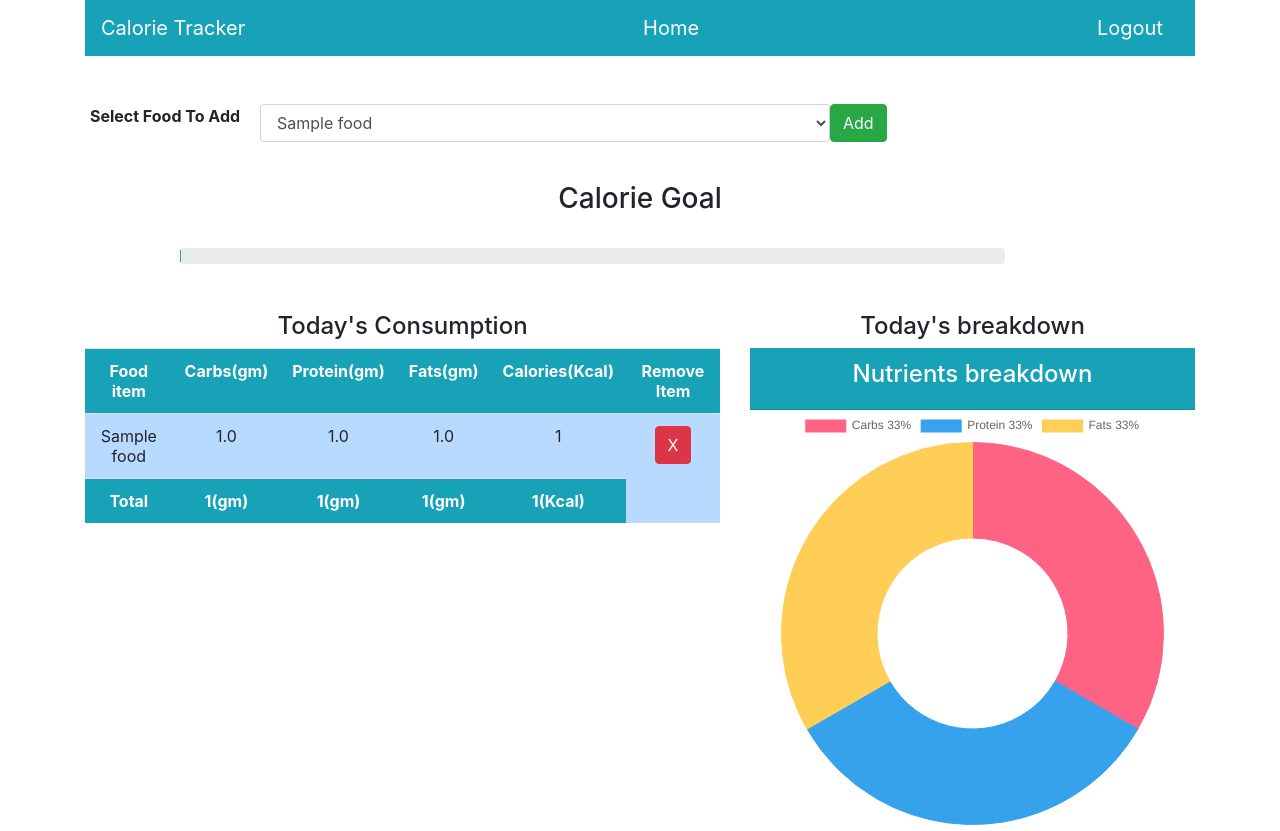
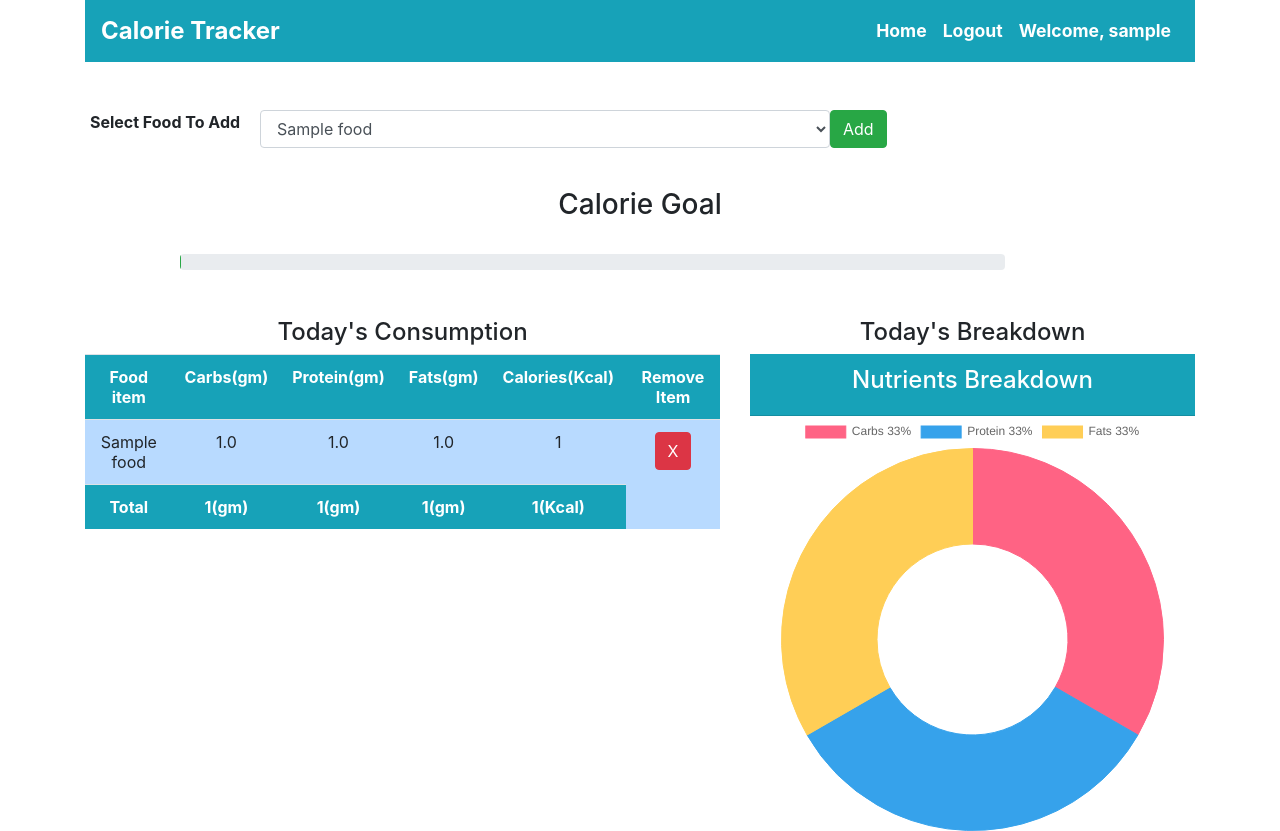
Before and after one commit to charanprabaakaran/calorie-tracker, a Django app: page / in a window 1280 px wide. Run offline with Django 3.2, Linux system fonts and the light colour scheme; a user stored in the database is signed in; tables that the repository leaves empty hold one stand-in row (values such as "Sample post"); some libraries are stand-ins or nearby versions.

Commit message:
ui changes

```diff
--- a/mysite/myapp/templates/myapp/index.html
+++ b/mysite/myapp/templates/myapp/index.html
@@ -1,26 +1,67 @@
 <html>
+
 <head>
     <link rel="stylesheet" href="https://maxcdn.bootstrapcdn.com/bootstrap/4.0.0/css/bootstrap.min.css"
         integrity="sha384-Gn5384xqQ1aoWXA+058RXPxPg6fy4IWvTNh0E263XmFcJlSAwiGgFAW/dAiS6JXm" crossorigin="anonymous">
     <script src="https://cdn.jsdelivr.net/npm/chart.js@2.9.3/dist/Chart.min.js"></script>
+    <style>
+         .navbar-nav .nav-link {
+            font-weight: bold;
+            font-size: 1.1rem;
+            color: white !important;
+        }
+
+        .navbar-nav .nav-link:hover {
+            color: #ffcc00 !important; /* Highlight color on hover */
+        }
+
+        .navbar-brand {
+            font-weight: bold;
+            font-size: 1.5rem;
+            color: white !important;
+        }
+
+        .navbar-toggler-icon {
+            background-color: white;
+        }
+    </style>
 </head>
 
 <body>
     <div class="container">
+        <!-- Navbar -->
         <div class="row">
             <div class="col-md-12">
-                <nav class="navbar navbar-dark bg-info">
-                    <span class="navbar-brand">Calorie Tracker</span>
-                    <a href="{% url 'index' %}" class="navbar-brand">Home</a>
+                <nav class="navbar navbar-expand-lg navbar-dark bg-info">
+                    <a class="navbar-brand" href="{% url 'index' %}">Calorie Tracker</a>
+                    <button class="navbar-toggler" type="button" data-toggle="collapse" data-target="#navbarNav"
+                        aria-controls="navbarNav" aria-expanded="false" aria-label="Toggle navigation">
+                        <span class="navbar-toggler-icon"></span>
+                    </button>
+                    <div class="collapse navbar-collapse" id="navbarNav">
+                        <ul class="navbar-nav ml-auto">
+                            <li class="nav-item">
+                                <a class="nav-link" href="{% url 'index' %}">Home</a>
+                            </li>
                             {% if user.is_authenticated %}
-                        <a href="{% url 'login' %}" class="navbar-brand">Logout</a>
+                                <li class="nav-item">
+                                    <a class="nav-link" href="{% url 'logout' %}">Logout</a>
+                                </li>
+                                <li class="nav-item">
+                                    <a class="nav-link" href="#">Welcome, {{ user.username }}</a>
+                                </li>
                             {% else %}
-                        <a href="{% url 'login' %}" class="navbar-brand">Login</a>
+                                <li class="nav-item">
+                                    <a class="nav-link" href="{% url 'login' %}">Login</a>
+                                </li>
                             {% endif %}
+                        </ul>
+                    </div>
                 </nav>
             </div>
         </div>
 
+        <!-- Content -->
         <br><br>
 
         <div style="text-align:center" class="row">
@@ -33,7 +74,7 @@
                         </label>
                         <select class="col-md-6 form-control" name="food_consumed" id="food_consumed">
                             {% for food in foods %}
-                            <option value="{{food.name}}">{{food.name}}</option>
+                                <option value="{{ food.name }}">{{ food.name }}</option>
                             {% endfor %}
                         </select>
                         <button class="btn btn-success" type="submit">Add</button>
@@ -41,7 +82,6 @@
                 </form>
             </div>
         </div>
-
 
         <br>
 
@@ -52,7 +92,6 @@
                 <div class="progress">
                     <div class="progress-bar bg-success" role="progressbar" style="width: 20%" aria-valuenow="0"
                         aria-valuemin="0" aria-valuemax="0"></div>
-
                 </div>
             </div>
         </div>
@@ -61,7 +100,7 @@
         <div class="row">
             <div class="col-md-7">
                 <div>
-                    <h4 style="text-align:center"> Today's Consumption</h4>
+                    <h4 style="text-align:center">Today's Consumption</h4>
                 </div>
 
                 <table id="table" class="table table-striped table-primary">
@@ -75,15 +114,14 @@
                     </tr>
                     {% for c in consumed_food %}
                         <tr>
-                        <td style="text-align:center">{{c.food_consumed.name}}</td>
-                        <td style="text-align:center">{{c.food_consumed.carbs}}</td>
-                        <td style="text-align:center">{{c.food_consumed.protein}}</td>
-                        <td style="text-align:center">{{c.food_consumed.fats}}</td>
-                        <td style="text-align:center">{{c.food_consumed.calories}}</td>
+                            <td style="text-align:center">{{ c.food_consumed.name }}</td>
+                            <td style="text-align:center">{{ c.food_consumed.carbs }}</td>
+                            <td style="text-align:center">{{ c.food_consumed.protein }}</td>
+                            <td style="text-align:center">{{ c.food_consumed.fats }}</td>
+                            <td style="text-align:center">{{ c.food_consumed.calories }}</td>
                             <td style="text-align:center"><a class="btn btn-danger" href="{% url 'delete' c.pk %}">X</a>
                             </td>
                         </tr>
-
                     {% endfor %}
 
                     <tr class="bg-info text-white">
@@ -92,48 +130,42 @@
                         <td style="text-align:center" id="totalProtien"><b></b></td>
                         <td style="text-align:center" id="totalFats"><b></b></td>
                         <td style="text-align:center" id="totalCalories"><b></b></td>
-
-
                     </tr>
 
                 </table>
             </div>
 
-            <div class="col-md-5 ">
+            <div class="col-md-5">
                 <div class="">
-                    <h4 style="text-align:center">Today's breakdown</h4>
+                    <h4 style="text-align:center">Today's Breakdown</h4>
                 </div>
                 <div class="card-header text-white bg-info">
-                    <h4 style="text-align:center">Nutrients breakdown</h4>
+                    <h4 style="text-align:center">Nutrients Breakdown</h4>
                 </div>
                 <div class="col-md-12">
-
                     <canvas id="myChart" width="400" height="400"></canvas>
-
                 </div>
             </div>
         </div>
 
     </div>
 
+</body>
 
-</body>
 <script>
     var table = document.getElementById("table");
     var carbs = 0, protein = 0, fats = 0, calories = 0;
 
     for (var i = 1; i < table.rows.length - 1; i++) {
-        console.log(table.rows[i].cells[1].innerHTML);
         carbs += parseFloat(table.rows[i].cells[1].innerHTML);
         carbs = Math.round(carbs);
         protein += parseFloat(table.rows[i].cells[2].innerHTML);
-        protein = Math.round(protein)
+        protein = Math.round(protein);
         fats += parseFloat(table.rows[i].cells[3].innerHTML);
         fats = Math.round(fats);
         calories += parseFloat(table.rows[i].cells[4].innerHTML);
         calories = Math.round(calories);
     }
-    console.log(fats);
 
     document.getElementById("totalCarbs").innerHTML = '<b>' + carbs + '(gm)</b>';
     document.getElementById("totalProtien").innerHTML = '<b>' + protein + '(gm)</b>';
@@ -142,7 +174,6 @@
 
     var calPer = (calories / 2000) * 100;
     document.getElementsByClassName("progress-bar")[0].setAttribute("style", "width:" + calPer + "%");
-
 
     var total = carbs + protein + fats;
     var carbsP = Math.round((carbs / total) * 100);
@@ -162,20 +193,16 @@
                     'rgba(255, 99, 132, 1)',
                     'rgba(54, 162, 235, 1)',
                     'rgba(255, 206, 86, 1)',
-
                 ],
                 borderColor: [
                     'rgba(255, 99, 132, 1)',
                     'rgba(54, 162, 235, 1)',
                     'rgba(255, 206, 86, 1)',
-
                 ],
                 borderWidth: 1
             }]
         },
-
     });
-
 </script>
 
 </html>
--- a/mysite/myapp/urls.py
+++ b/mysite/myapp/urls.py
@@ -1,13 +1,9 @@
 from django.urls import path, include
 from . import views  # Import views from the current app
-from myapp import views
 from django.contrib.auth import views as auth_views
-
 
 urlpatterns = [
     path('', views.index, name='index'),  # Home page
     path('register/', views.register, name='register'),  # Register page
     path('accounts/', include('django.contrib.auth.urls')),  # Built-in auth views (login/logout)
-    path('login/', auth_views.LoginView.as_view(template_name='login.html'), name='login'),
-    path('logout/', auth_views.LogoutView.as_view(), name='logout'),
 ]
--- a/mysite/myapp/views.py
+++ b/mysite/myapp/views.py
@@ -3,9 +3,9 @@ from .models import Food, Consume
 from django.contrib.auth.decorators import login_required
 from django.contrib import messages
 from django.contrib.auth.forms import UserCreationForm
-from django.contrib.auth import login, logout
-from django.contrib.auth.decorators import login_required
+from django.contrib.auth import login
 
+# View to display the index page, where food items can be tracked
 @login_required
 def index(request):
     if request.method == "POST":
@@ -18,19 +18,17 @@ def index(request):
             messages.error(request, "Food item not found.")
             return redirect('/')
 
-        # Ensure the user is authenticated
-        if request.user.is_authenticated:
-            consumed_entry = Consume(user=request.user, food_consumed=food_item)
-            consumed_entry.save()
-        else:
-            messages.error(request, "You must be logged in to track food.")
-            return redirect('login')
+        # Save consumed food for the authenticated user
+        consumed_entry = Consume(user=request.user, food_consumed=food_item)
+        consumed_entry.save()
 
     foods = Food.objects.all()
     consumed_food = Consume.objects.filter(user=request.user)
 
     return render(request, 'myapp/index.html', {'foods': foods, 'consumed_food': consumed_food})
 
+# View to delete consumed food
+@login_required
 def delete_consume(request, id):
     try:
         consumed_food = Consume.objects.get(id=id, user=request.user)
@@ -43,13 +41,14 @@ def delete_consume(request, id):
 
     return render(request, 'myapp/delete.html')
 
+# View to handle user registration
 def register(request):
     if request.method == 'POST':
         form = UserCreationForm(request.POST)
         if form.is_valid():
             user = form.save()
             login(request, user)  # Auto-login after registration
-            return redirect('/')
+            return redirect('/')  # Redirect to the home page after successful registration
     else:
         form = UserCreationForm()
     return render(request, 'register.html', {'form': form})
```
Also changed, not shown: mysite/myapp/templates/delete.html (renamed from mysite/myapp/templates/myapp/delete.html), mysite/myapp/templates/registration/login.html (renamed from mysite/myapp/templates/login.html). Lines whose indentation alone changed are shown as unchanged.
